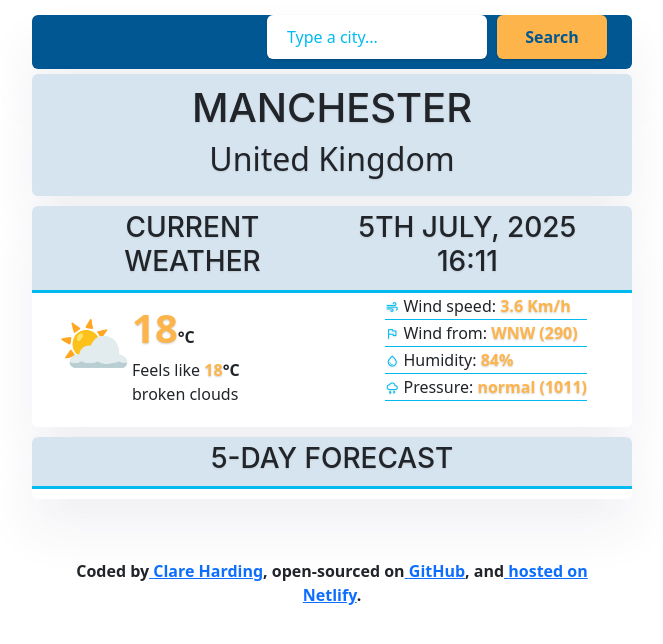
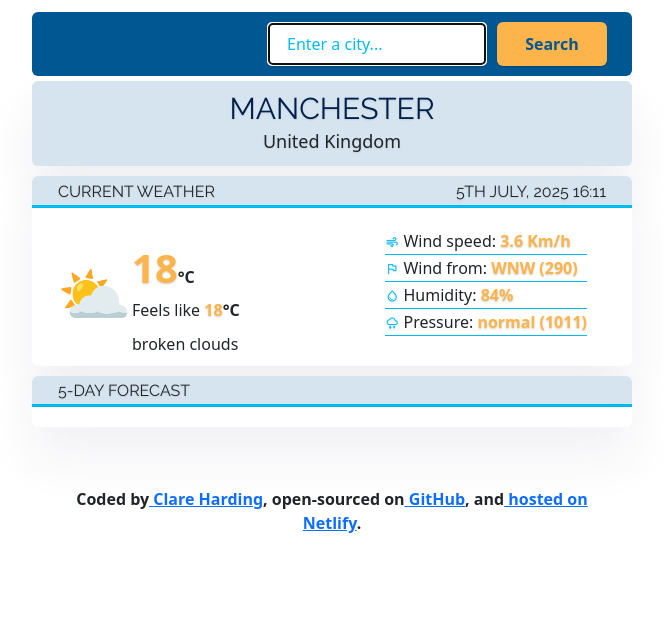
Before and after one commit to chardi90/react-forecast, a React (Create React App) app: page / in a window 1280 px wide. Shown: the top 644 px of the page, without its empty margins (308-971 px from the left). Built offline with nearby package versions, Linux system fonts and the light colour scheme.

Commit message:
Styled fonts & reorganised header css
- Added google fonts to html
- renamed css categories & rearranged in index, app and header

```diff
--- a/public/index.html
+++ b/public/index.html
@@ -9,6 +9,10 @@
       name="description"
       content="Search weather by city and get instant results for temperature, humidity, wind speed, direction, and air pressure—accurate and real-time."
     />
+    <link
+      href="https://fonts.googleapis.com/css2?family=Raleway:wght@400;700&family=Roboto:wght@400;500&display=swap"
+      rel="stylesheet"
+    />
     <link rel="apple-touch-icon" href="%PUBLIC_URL%/logo192.png" />
     <link rel="manifest" href="%PUBLIC_URL%/manifest.json" />
 
--- a/src/App.css
+++ b/src/App.css
@@ -1,48 +1,38 @@
-body {
-  background-color: #005792;
-  color: #00204a;
-  font-family: "DM Sans", sans-serif;
-  font-size: 14px;
-  font-style: normal;
+.App h1,
+h2,
+h3 {
+  color: var(--dark-colour);
+  text-shadow: 0 1px 2px rgba(0, 0, 0, 0.1);
 }
 
-h1,
+.App h1,
 h3 {
-  color: #00204a;
-  font-family: "Inter", sans-serif;
-  font-optical-sizing: auto;
-  font-style: normal;
-  text-shadow: 0 1px 2px rgba(0, 0, 0, 0.1);
+  font-family: var(--title-font);
   text-transform: uppercase;
 }
 
-h1,
+.App h1,
 h2 {
   line-height: 1.5;
   margin: 0;
   text-align: center;
 }
 
-h1 {
+.App h1 {
   font-size: 30px;
-  padding-top: 5px;
 }
 
-h2 {
+.App h2 {
   font-size: 18px;
-  line-height: 1;
-  padding-bottom: 5px;
-  text-shadow: 0 1px 2px rgba(0, 0, 0, 0.1);
 }
 
-h3 {
+.App h3 {
   font-size: 16px;
   margin: 1px;
   padding: 5px 0 0;
-  text-align: center;
 }
 
-.box {
+.App .box {
   background: #fff;
   border: none;
   border-radius: 6px;
@@ -52,15 +42,15 @@ h3 {
   padding: 0px 25px 10px;
 }
 
-div.box {
+.App .box div {
   margin-top: 10px;
 }
 
-.divider-wrapper {
+.App .divider-wrapper {
   margin: 0 -25px;
 }
 
-.divider {
+.App .divider {
   background: #d6e4f0;
   border-bottom: 3px solid #00bbf0;
   border-radius: 6px 6px 0 0;
--- a/src/Footer.css
+++ b/src/Footer.css
@@ -17,3 +17,10 @@ a:hover {
   color: #fdb44b;
   text-decoration: underline;
 }
+
+p {
+  color: var(--dark-colour);
+  font-family: "Roboto", sans-serif;
+  font-size: 14px;
+  font-style: normal;
+}
--- a/src/Header.css
+++ b/src/Header.css
@@ -1,39 +1,45 @@
-header.box {
+.Header {
   background: #005792;
+  border: none;
+  border-radius: 6px;
+  margin: 0 auto;
   margin-top: 12px;
+  max-width: 600px;
+  padding: 10px 25px 10px;
 }
 
-form {
+.Header form {
   display: flex;
   gap: 10px;
   justify-content: flex-end;
   margin-left: auto;
-  margin-top: 15px;
   width: auto;
 }
 
-.search-input,
+.Header .search-input,
 .search-button {
   border: none;
   border-radius: 6px;
   box-shadow: 0 1px 2px rgba(0, 0, 0, 0.2);
-  color: #005792;
+  color: var(--background-colour);
   font-size: 16px;
   padding: 10px 20px;
 }
 
-.search-input {
+.Header .search-input {
   background-color: #fff;
   width: 40%;
   min-width: 150px;
 }
 
-::placeholder {
-  color: #00bbf0;
+.Header ::placeholder {
+  color: var(--underline-colour);
+  font-size: 16px;
 }
 
-.search-button {
-  background-color: #fdb44b;
+.Header .search-button {
+  background-color: var(--accent-colour);
+  font-size: 16px;
   font-weight: bold;
   margin: 0;
   min-width: 100px;
@@ -41,8 +47,8 @@ form {
   width: 20%;
 }
 
-.search-button:hover {
-  background-color: #00bbf0;
+.Header .search-button:hover {
+  background-color: var(--underline-colour);
   cursor: pointer;
-  color: #00204a;
+  color: var(--dark-colour);
 }
--- a/src/Header.js
+++ b/src/Header.js
@@ -3,17 +3,17 @@ import "./Header.css";
 
 export default function Header() {
   return (
-    <header className="box">
+    <div className="Header">
       <form>
         <input
           type="search"
           name="search-input"
-          placeholder="Type a city..."
+          placeholder="Enter a city..."
           className="search-input"
-          autoComplete="off"
+          autoFocus="on"
         />
         <input type="submit" value="Search" className="search-button" />
       </form>
-    </header>
+    </div>
   );
 }
--- /dev/null
+++ b/src/index.css
@@ -0,0 +1,14 @@
+:root {
+  --accent-colour: #fdb44b;
+  --background-colour: #005792;
+  --muted-background-colour: #d6e4f0;
+  --underline-colour: #00bbf0;
+  --dark-colour: #00204a;
+  --title-font: "Raleway", sans-serif;
+  --body-font: "Roboto", sans-serif;
+}
+
+body {
+  background: var(--background-colour);
+  margin: 0;
+}
--- a/src/index.js
+++ b/src/index.js
@@ -1,5 +1,6 @@
 import React from "react";
 import ReactDOM from "react-dom/client";
+import "./index.css";
 import App from "./App";
 import reportWebVitals from "./reportWebVitals";
 import "bootstrap/dist/css/bootstrap.css";
@@ -17,7 +18,4 @@ root.render(
   </React.StrictMode>
 );
 
-// If you want to start measuring performance in your app, pass a function
-// to log results (for example: reportWebVitals(console.log))
-// or send to an analytics endpoint. Learn more: https://bit.ly/CRA-vitals
 reportWebVitals();
```
